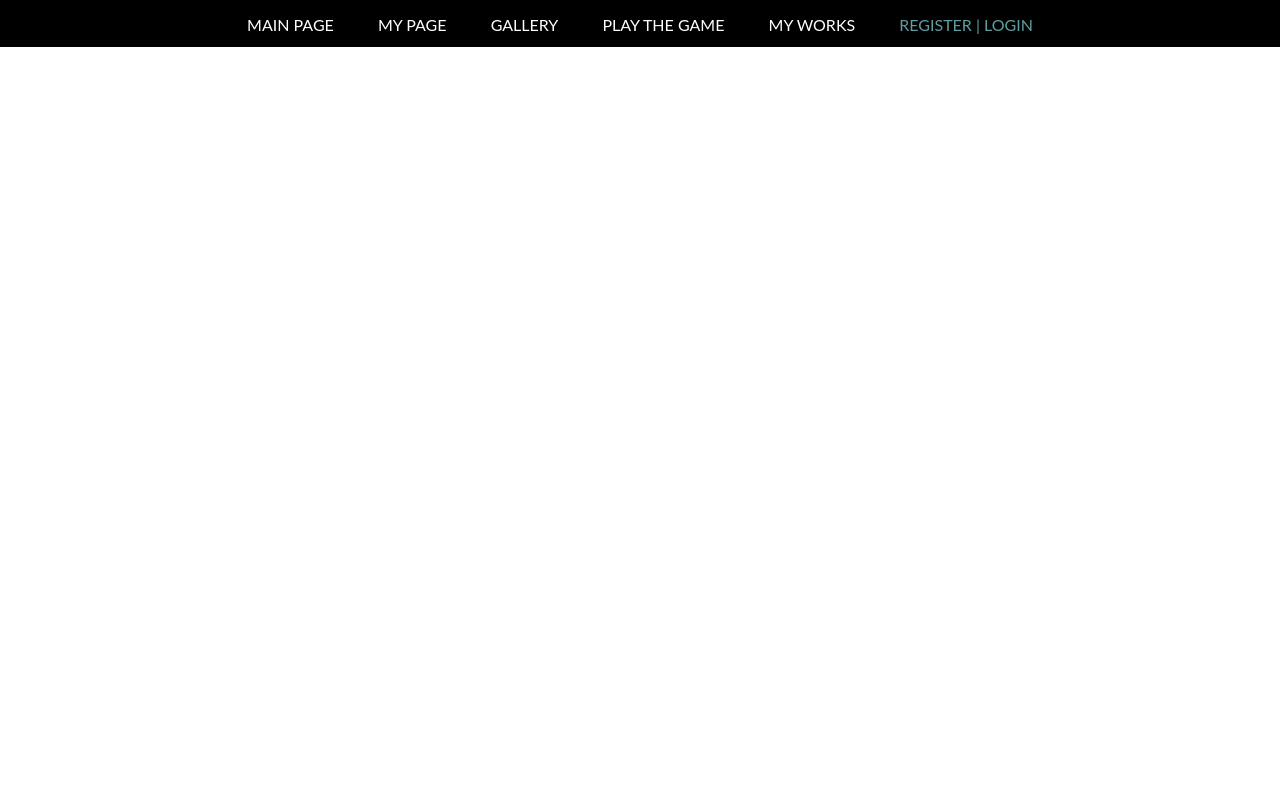
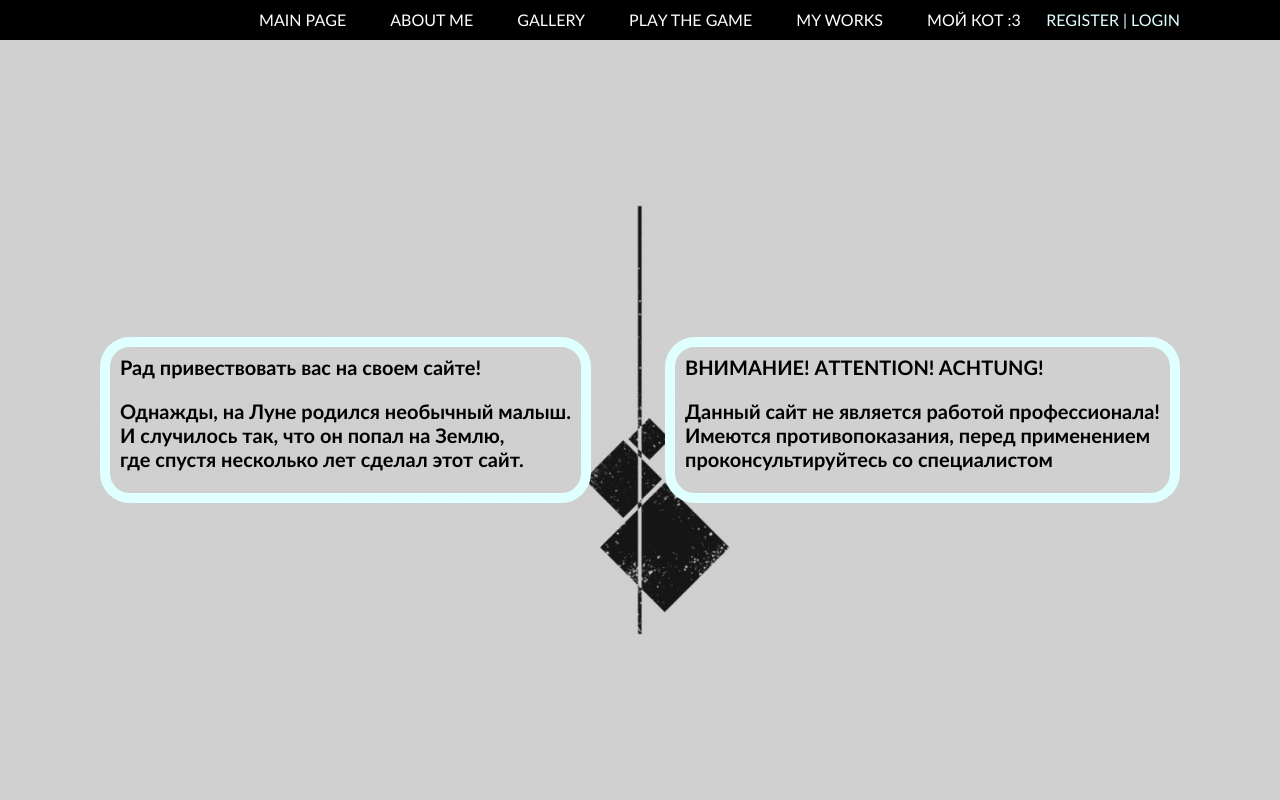
Before and after one commit to igor-73r/labs.IP, a PHP site: page / in a window 1280 px wide. Run offline with PHP 8.4, Linux system fonts and the light colour scheme; some libraries are stand-ins or nearby versions.

Commit message:
сделана главная страница

```diff
--- a/site/index.php
+++ b/site/index.php
@@ -4,6 +4,7 @@
     <meta charset = "UTF-8">
     <title>Лабораторные работы</title>
     <link rel = "stylesheet" href = "/styles/style.css">
+    <link rel = "stylesheet" href = "/styles/mainpage_content.css">
     <!--<script type = "text/javascript" src = "/scripts/lab1script.js"></script>
     <script type = "text/javascript" src = "/scripts/lab2script.js"></script>-->
 </head>
@@ -13,31 +14,31 @@
     <div class="h_container">
         <div class="buttons">
             <a class="button_link" href="#">Main Page</a>
-            <a class="button_link" href="#">My Page</a>
+            <a class="button_link" href="#">About Me</a>
             <a class="button_link" href="#">Gallery</a>
             <a class="button_link" href="#">Play The Game</a>
             <a class="button_link" href="#">My Works</a>
-            <a class="button_link" id="reg_log" href="#">Register | Login</a>
+            <a class="button_link" href="#">мой кот :3</a>
+            <a class="reg_log" id="reg_log" href="#">Register | Login</a>
         </div>
     </div>
 </div>
 
 <div class="content">
     <div class="c_container">
-<!--        <h1>Site of I.Ryabusha</h1>-->
+        <div class="text_box_1" id="boxes">
+            <p class="text_content">Рад привествовать вас на своем сайте!</p>
+            <p class="text_content">Однажды, на Луне родился необычный малыш.<br>
+                И случилось так, что он попал на Землю, <br>
+                где спустя несколько лет сделал этот сайт.</p>
+        </div>
+        <div class="text_box_2" id="boxes">
+            <p class="text_content">ВНИМАНИЕ! ATTENTION! ACHTUNG!</p>
+            <p class="text_content"> Данный сайт не является работой профессионала!<br>
+                Имеются противопоказания, перед применением<BR> проконсультируйтесь со специалистом
+                </p>
+        </div>
     </div>
 </div>
-<!---->
-<!--<div class="footer">-->
-<!---->
-<!--</div>-->
-
-
-<?php/*
-    <h1>Лабораторные работы Рябуши Игоря ИВТАСбд-12</h1>
-    <a href="labs.pages/lab1.php">Лабораторная работа №1</a><br>
-    <a href="labs.pages/lab2.php">Лабораторная работа №2</a><br>
-*/?>
-
 </body>
 </html>
--- /dev/null
+++ b/site/styles/mainpage_content.css
@@ -0,0 +1,29 @@
+@font-face {
+    font-family: 'BoldFont';
+    src: url("../font/LatoWeb-Bold.ttf");
+}
+
+.c_container{
+    /*horiz-align: center;*/
+    position: relative;
+    display: flex;
+    width: 100%;
+    justify-content: space-between;
+    align-items: center;
+    margin-left: 100px;
+    margin-right: 100px;
+    font-family: 'BoldFont';
+    font-size: 20px;
+}
+
+#boxes{
+    border: 10px solid lightcyan;
+    border-radius: 30px;
+}
+
+.text_content{
+    margin-left: 10px;
+    margin-top: 10px;
+    margin-botom: 10px;
+    margin-right: 10px;
+}
--- a/site/styles/style.css
+++ b/site/styles/style.css
@@ -1,53 +1,59 @@
 body{
     margin: 0;
-    font-family: 'Lato';
+    font-family: 'RegularFont';
+
 }
+
+@font-face {
+    font-family: 'RegularFont';
+    src: url("../font/LatoWeb-Regular.ttf");
+}
+
 
 h1, h2, h3, h4, h5, h6{
     margin: 0;
 }
 
-.content{
+.content {
+    background: url("../images/mainpageBack.jpg") center no-repeat;
+    background-size: cover;
     width: 100%;
-    height: 100vh;
-    /*background: url("../images/mainpageBack.jpg");*!*/
+    display: flex;
+    align-items: center;
+    position: absolute;
+    height: auto;
+    bottom: 0;
+    top: 40px;
+    left: 0;
+    right: 0;
+}
+
+.header{
+    background: black;
+    position: absolute;
+    width: 100%;
+    height: 40px;
 }
 
 .h_container{
-    width: 100%;
-    margin: 0 auto;
-    opacity: 150%;
-}
-
-.header{
+    text-transform: uppercase;
     margin: 0;
-    min-height: 4%;
-    background: black;
-    position: absolute;
-    width: 100%;
-    padding-top: 15px;
-    text-align: center;
-
-}
-
-.h_container{
-    display: flex;
-    color: white;
+    margin-top: 12px;
+    position: relative;
     text-align: center;
 }
 
-.buttons{
+.reg_log {
+    position: absolute;
+    right: 0;
+    display: inline-block;
+    align-items: center;
+    margin-right: 100px;
+    color: lightcyan;
+    text-decoration: none;
+}
+.reg_log:hover{color: cadetblue;}
 
-    position: absolute;
-    text-transform: uppercase;
-    top: 50%;
-    left: 50%;
-    margin-right: -50%;
-    transform: translate(-50%, -50%)
-}
-
-#reg_log{color: cadetblue;}
-#reg_log:hover{color: darkslategray;}
 
 .button_link{
     display: inline-block;
@@ -56,7 +62,4 @@ h1, h2, h3, h4, h5, h6{
     text-decoration: none;
     color: white;
 }
-
-.button_link:hover{
-    color: darkgrey;
-}
+.button_link:hover{color: darkgrey;}
```
Also changed, not shown: site/pages/aboutmepage/index.php (added, +31 -0 lines), site/pages/gallerypage/index.php (added, +31 -0 lines), site/pages/mainpage/index.php (added, +31 -0 lines), site/pages/mycatpage/index.php (added, +31 -0 lines), site/pages/myworkspage/index.php (added, +31 -0 lines), site/pages/playthegamepage/index.php (added, +31 -0 lines), site/font/LatoWeb-Bold.ttf (added), site/font/LatoWeb-BoldItalic.ttf (added), site/font/LatoWeb-Italic.ttf (added), site/font/LatoWeb-Light.ttf (added), site/font/LatoWeb-LightItalic.ttf (added), site/font/LatoWeb-Regular.ttf (added), site/font/LatoWeb-Semibold.ttf (added), site/font/LatoWeb-SemiboldItalic.ttf (added), 1 more files.
